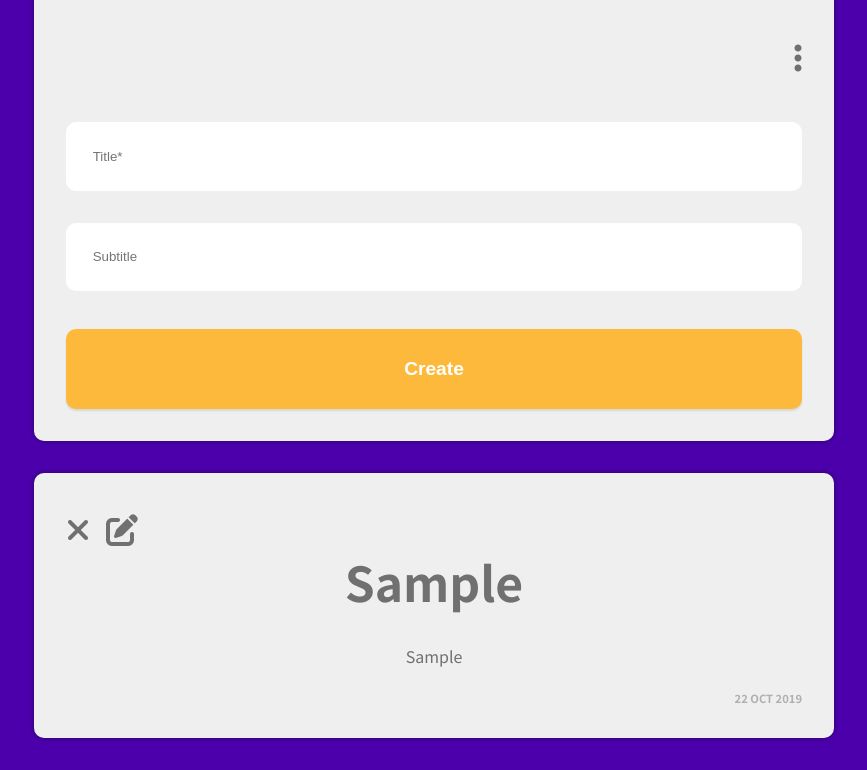
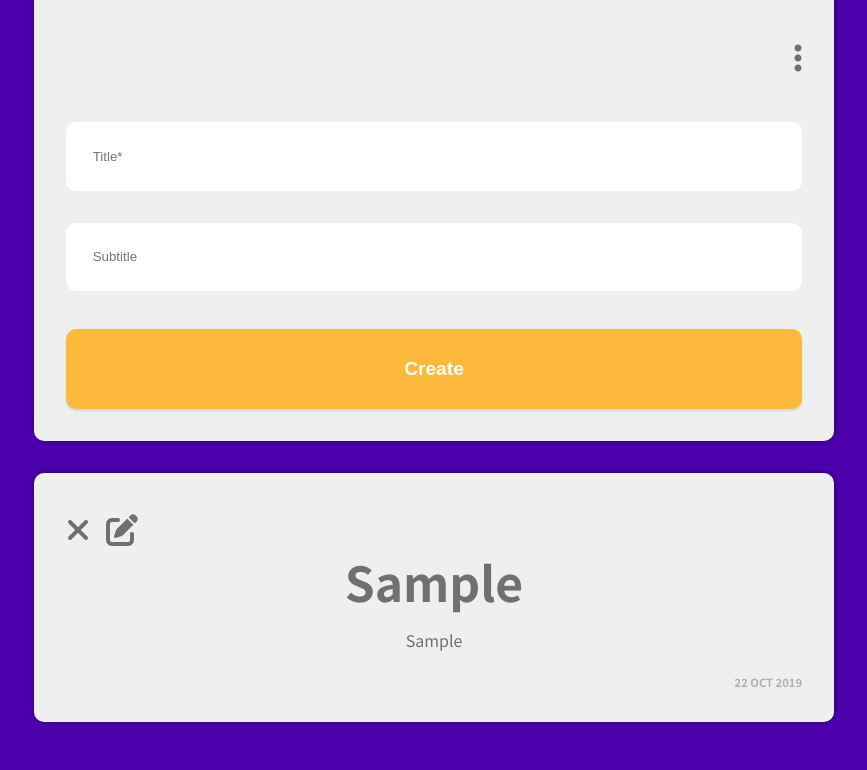
Before and after one commit to swoodo/notes-webapp, a plain HTML site: page index.html in a window 1280 px wide. Both pictures are taken after typing "Sample", "Sample" into the empty fields and a click on the button "Create". Shown: the part 166-936 px from the top of the page, without its empty margins (206-1073 px from the left). Drawn offline with Linux system fonts and the light colour scheme.

Commit message:
subtext margin update

```diff
--- a/css/style.css
+++ b/css/style.css
@@ -316,7 +316,7 @@ NOTES LIST ITEM TEXT
 }
 
 .notes-list-item-subtext {
-    margin-top: 2em;
+    margin-top: 1em;
     color: var(--fontColor);
     text-align: center;
 }
```
